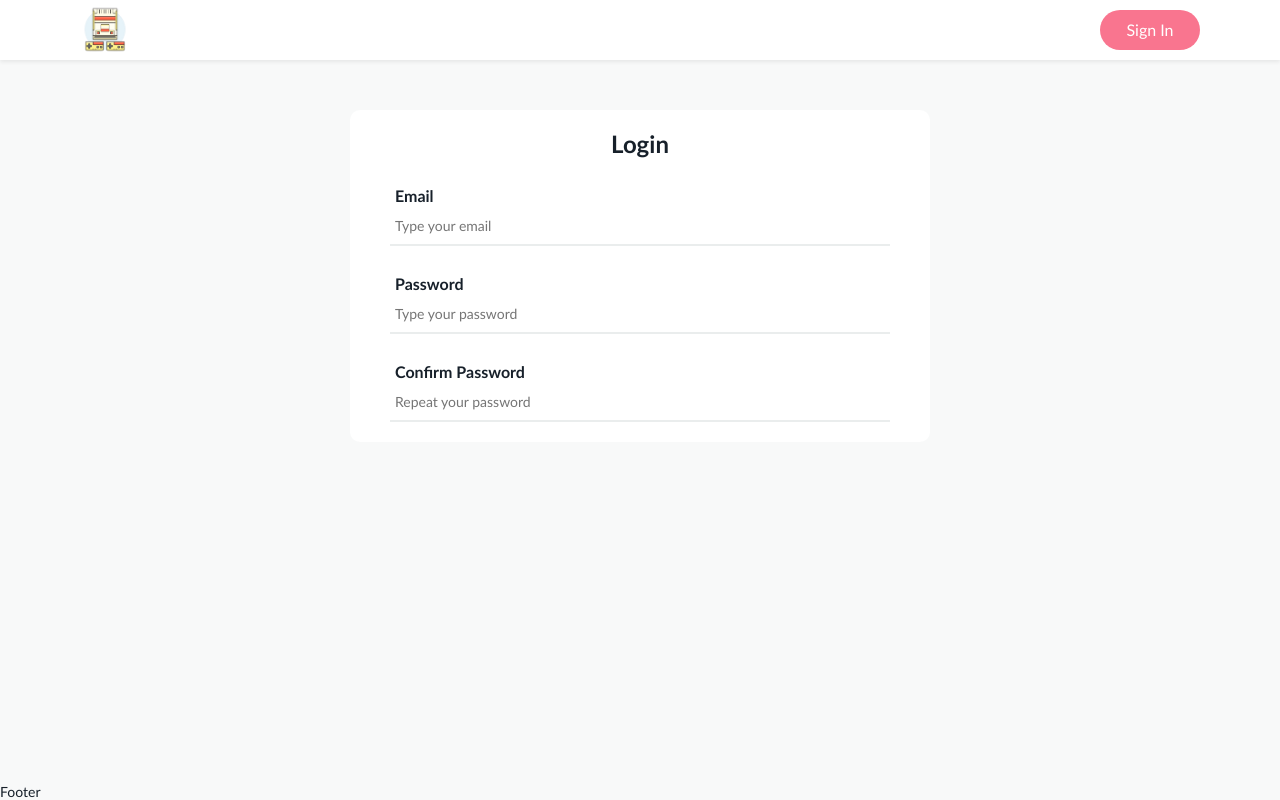
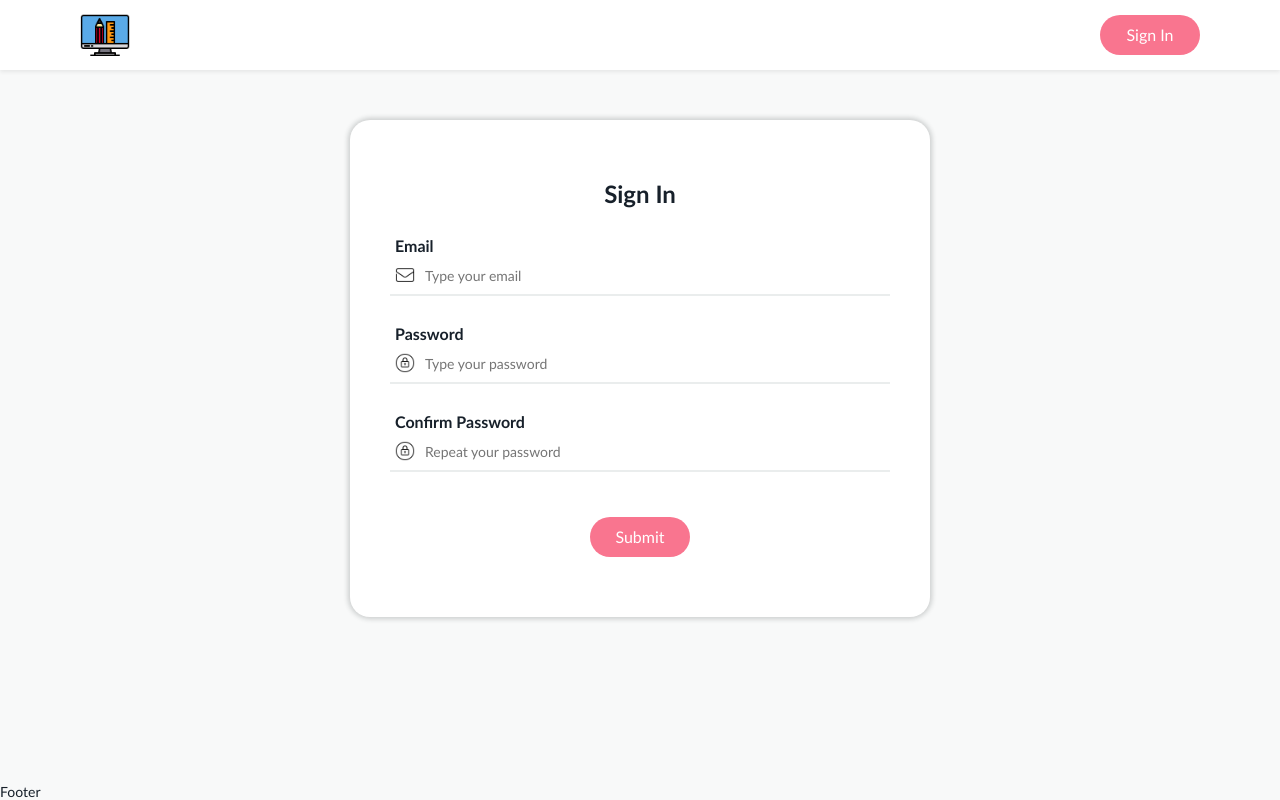
Before and after one commit to sergykt/ylab-testtask, a React (Create React App) app: page / in a window 1280 px wide. Built offline with nearby package versions, Linux system fonts and the light colour scheme.

Commit message:
changed logo

```diff
--- a/src/components/LoginForm.tsx
+++ b/src/components/LoginForm.tsx
@@ -1,9 +1,10 @@
 import { FC, useRef, useEffect, useState } from 'react';
+import Button from './Button';
 
 const LoginForm: FC = () => {
   return (
     <form className="form">
-      <p className="form__title">Login</p>
+      <p className="form__title">Sign In</p>
       <div className="form__control">
         <label htmlFor="email" className="form__label">Email</label>
         <input
@@ -37,6 +38,7 @@ const LoginForm: FC = () => {
           required
         />
       </div>
+      <Button className="form__button">Submit</Button>
     </form >
   );
 };
--- a/src/index.scss
+++ b/src/index.scss
@@ -1,15 +1,17 @@
 // variables
 
 :root {
+  --container-gutter: 40px;
+  --header-height: 70px;
+
   --background-color: #F8F9F9;
   --main-color: #17202A;
-  --container-gutter: 40px;
-  --header-height: 60px;
   --white: #FFFFFF;
   --black: #000000;
   --pink: #f9758f;
   --purple: #AF7AC5;
   --gray: #EAEDED;
+  --dark-gray: #424949;
 
   @media (max-width: 768px) {
     --container-gutter: 20px;
@@ -41,13 +43,14 @@
 .form {
   max-width: 500px;
   margin: 0 auto;
-  padding: 20px 40px;
+  padding: 60px 40px;
   background-color: var(--white);
-  border-radius: 10px;
+  border-radius: 20px;
   display: flex;
   flex-direction: column;
   align-items: center;
   gap: 30px;
+  box-shadow: 0px 0px 5px 2px rgba(27, 33, 37, 0.2);
 
   &__title {
     font-size: 24px;
@@ -66,12 +69,28 @@
   }
 
   &__input {
-    width: 100%;
+    background-color: transparent;
     border: none;
     margin: 0;
-    padding: 5px 0;
+    padding: 5px 0 5px 30px;
+    box-sizing: border-box;
     font-size: 14px;
     line-height: 1;
+    color: var(--dark-gray);
+
+    &#email {
+      background-image: url('./img/email-ico.png');
+      background-repeat: no-repeat;
+      background-size: 20px;
+      background-position: left center;
+    }
+
+    &#password, &#confirmPassword {
+      background-image: url('./img/password-ico.png');
+      background-repeat: no-repeat;
+      background-size: 20px;
+      background-position: left center;
+    }
   }
 
   &__label {
@@ -79,6 +98,10 @@
     font-weight: 700;
     line-height: 1;
     padding: 0;
+  }
+
+  &__button {
+    margin-top: 15px;
   }
 }
 
@@ -130,8 +153,8 @@ body {
   background-color: var(--white);
 
   &__container {
-    padding-top: 5px;
-    padding-bottom: 5px;
+    padding-top: 10px;
+    padding-bottom: 10px;
     display: flex;
     align-items: center;
     justify-content: space-between;
```
Also changed, not shown: public/img/logo.png.
